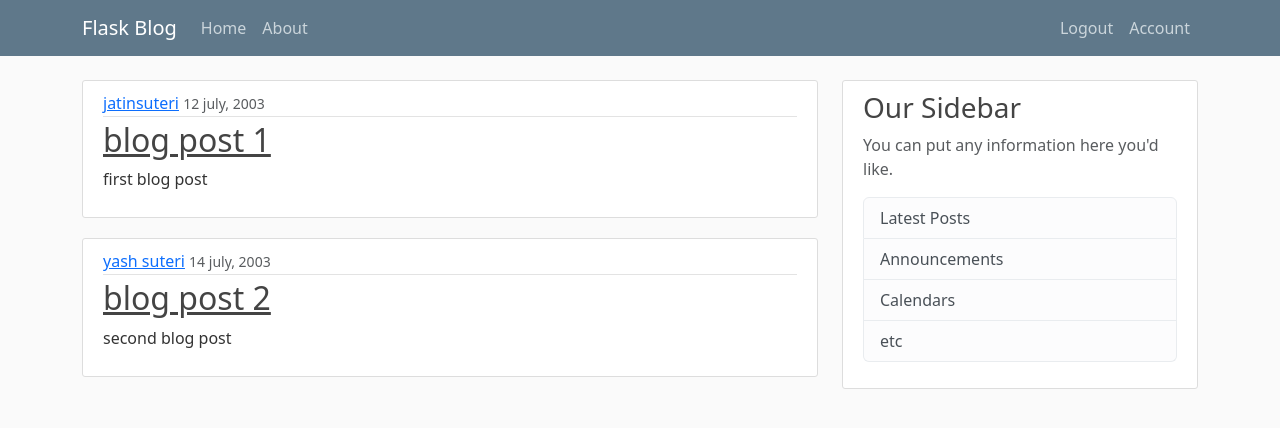
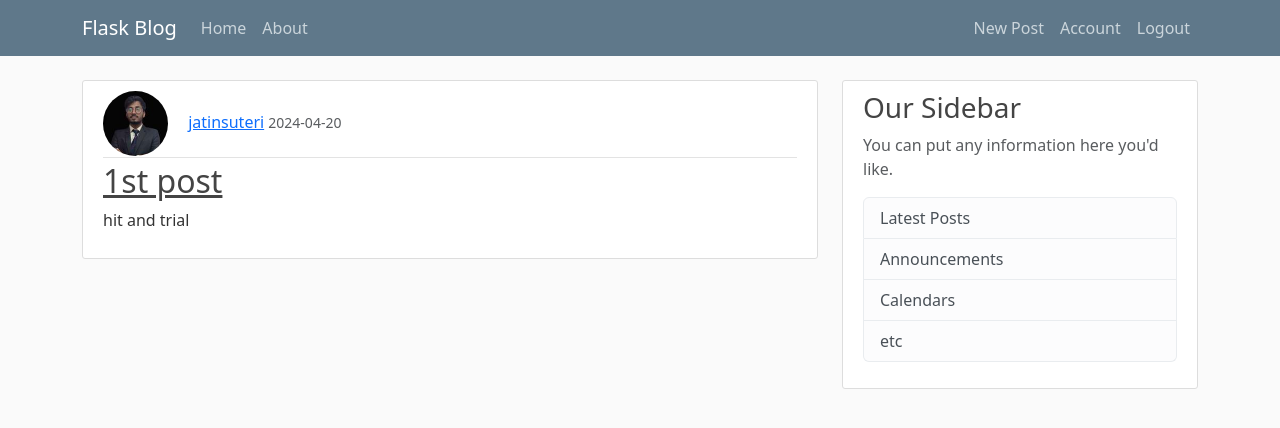
Before and after one commit to jatinsuteri/flask-blogging-app, a Flask app: page / in a window 1280 px wide. Shown: the top 428 px of the page. Run offline with Flask 3, Linux system fonts and the light colour scheme; a user stored in the database is signed in.

Commit message:
added posting blogs capabilities

```diff
--- a/flaskblog/routes.py
+++ b/flaskblog/routes.py
@@ -1,30 +1,16 @@
 from flask import render_template,flash,url_for,redirect,request
 from flaskblog import app, db, bcrypt
-from flaskblog.forms import LoginForm,RegistrationForm, UpdateAccountForm
+from flaskblog.forms import LoginForm,PostForm,RegistrationForm, UpdateAccountForm
 from flaskblog.models import User, Post
 from flask_login import login_user,current_user,logout_user,login_required
 import secrets,os
 from PIL import Image
 
-posts = [
-    {
-        'author': "jatinsuteri",
-        'title': 'blog post 1',
-        'content' : 'first blog post',
-        'date_posted': '12 july, 2003'
-    },
-    {
-        'author': "yash suteri",
-        'title': 'blog post 2',
-        'content' : 'second blog post',
-        'date_posted': '14 july, 2003'
-    }
-]
-
 
 @app.route('/')
 @app.route('/home')  # Corrected route decorator
 def home():
+    posts = Post.query.all()
     return render_template('home.html', posts=posts)
 
 @app.route('/about')
@@ -99,3 +85,15 @@ def account():
         form.email.data = current_user.email
     image_file = url_for('static' , filename = "profile_pics/" + current_user.image_file)
     return render_template('account.html', title = 'Account', image_file = image_file, form = form)
+
+@app.route("/post/new", methods = ['GET','POST'])
+@login_required
+def new_post():
+    form = PostForm()
+    if form.validate_on_submit():
+        post = Post(title = form.title.data, content=form.content.data, author = current_user)
+        db.session.add(post)
+        db.session.commit()
+        flash('your post has been created!','success')
+        return redirect(url_for('home'))
+    return render_template('create_post.html',form = form, title = 'New Post')
--- a/flaskblog/templates/home.html
+++ b/flaskblog/templates/home.html
@@ -1,11 +1,13 @@
 {%extends 'layout.html'%}
 {% block content %}
     {%for post in posts%}
+
     <article class="media content-section">
         <div class="media-body">
           <div class="article-metadata">
-            <a class="mr-2" href="#">{{ post.author }}</a>
-            <small class="text-muted">{{ post.date_posted }}</small>
+            <img class="rounded-circle article-img" src="{{url_for('static',filename = 'profile_pics/' + post.author.image_file)}}" alt="profile picture">
+            <a class="mr-2" href="#">{{ post.author.username }}</a>
+            <small class="text-muted">{{ post.date_posted.strftime('%Y-%m-%d') }}</small>
           </div>
           <h2><a class="article-title" href="#">{{ post.title }}</a></h2>
           <p class="article-content">{{ post.content }}</p>
--- a/flaskblog/templates/layout.html
+++ b/flaskblog/templates/layout.html
@@ -27,8 +27,9 @@
               <!-- Navbar Right Side -->
               <div class="right navbar-nav right ms-auto">
               {% if current_user.is_authenticated %}
+                <a class="nav-item nav-link " href="{{url_for('new_post')}}">New Post</a>
+                <a class="nav-item nav-link " href="{{url_for('account')}}">Account</a>
                 <a class="nav-item nav-link " href="{{url_for('logout')}}">Logout</a>
-                <a class="nav-item nav-link " href="{{url_for('account')}}">Account</a>
               {% else %}
                 <a class="nav-item nav-link " href="{{url_for('login')}}">Login</a>
                 <a class="nav-item nav-link " href="{{url_for('register')}}">Register</a>
```
Also changed, not shown: flaskblog/forms.py (+7 -1 lines), flaskblog/templates/create_post.html (added, +44 -0 lines), instance/site.db.
